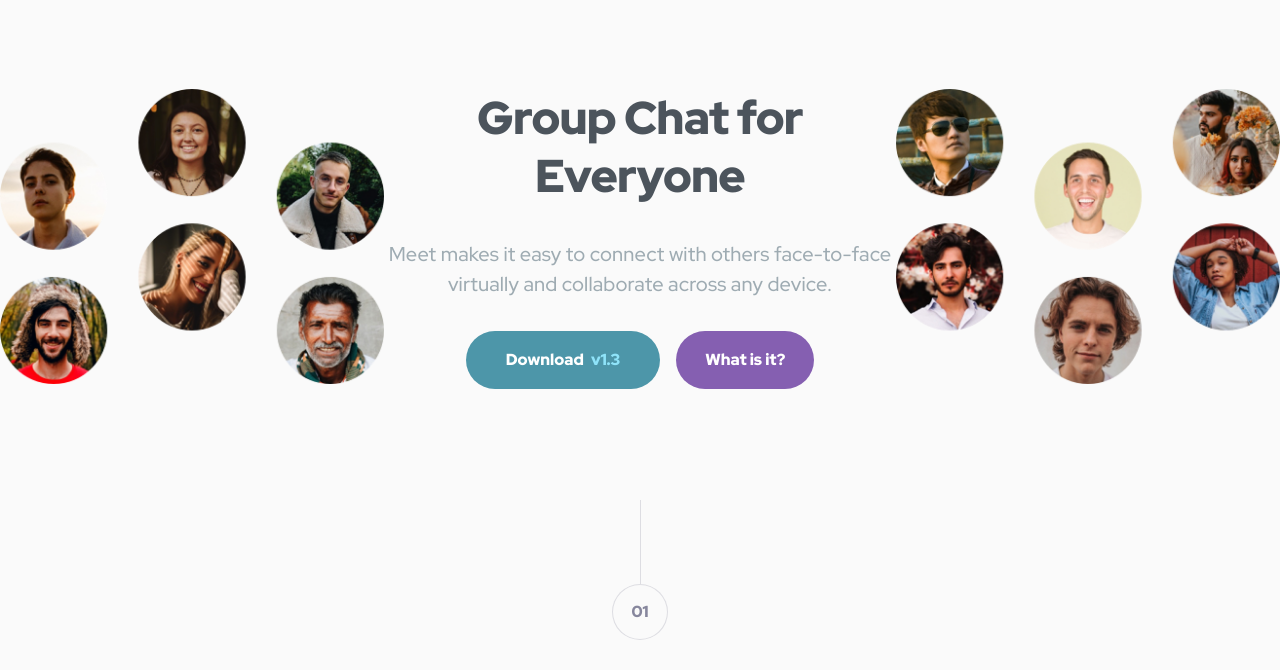
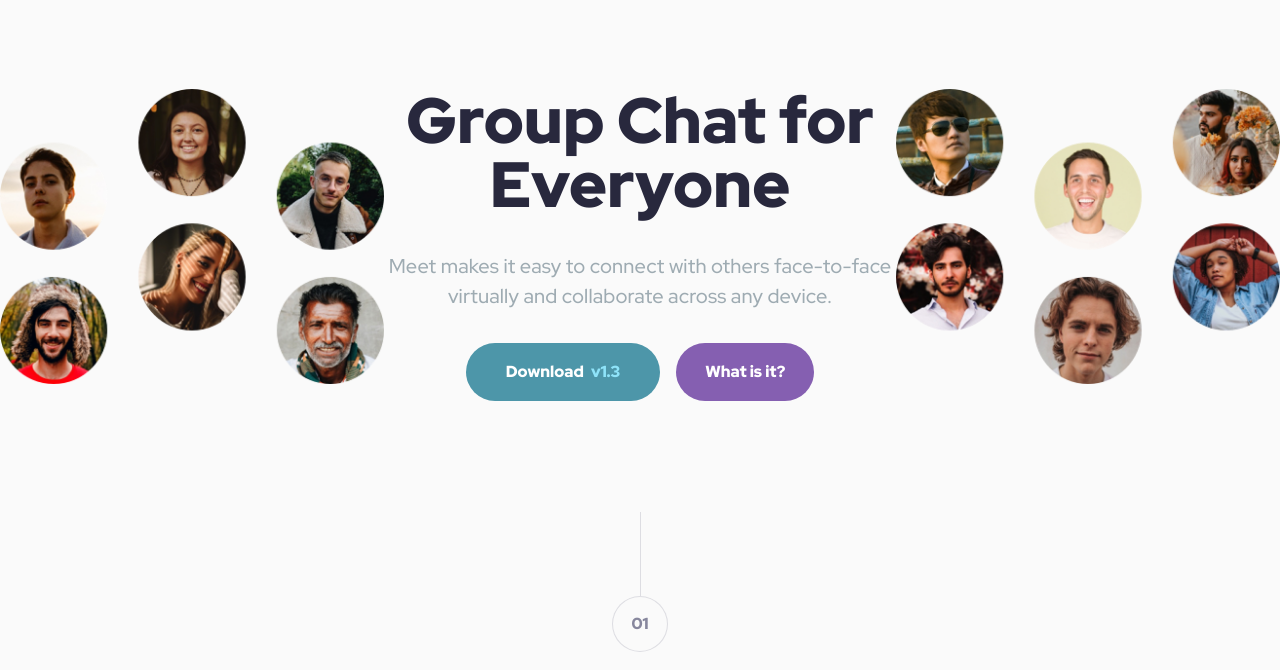
Before and after one commit to Darko96/meet-landing-page, a plain HTML site: page index.html in a window 1280 px wide. Shown: the part 130-800 px from the top of the page. Drawn offline with Linux system fonts and the light colour scheme.

Commit message:
Update style.css

```diff
--- a/css/style.css
+++ b/css/style.css
@@ -63,11 +63,10 @@ img {
 }
 
 .heading-primary {
-  font-size: 4.6rem;
-  font-weight: 600;
-  line-height: 5.8rem;
-  letter-spacing: -0.75px;
-  color: #4c545c;
+  font-size: 6.4rem;
+  font-weight: 900;
+  line-height: 6.4rem;
+  color: #28283D;
   margin-bottom: 3.4rem;
 }
 
```
